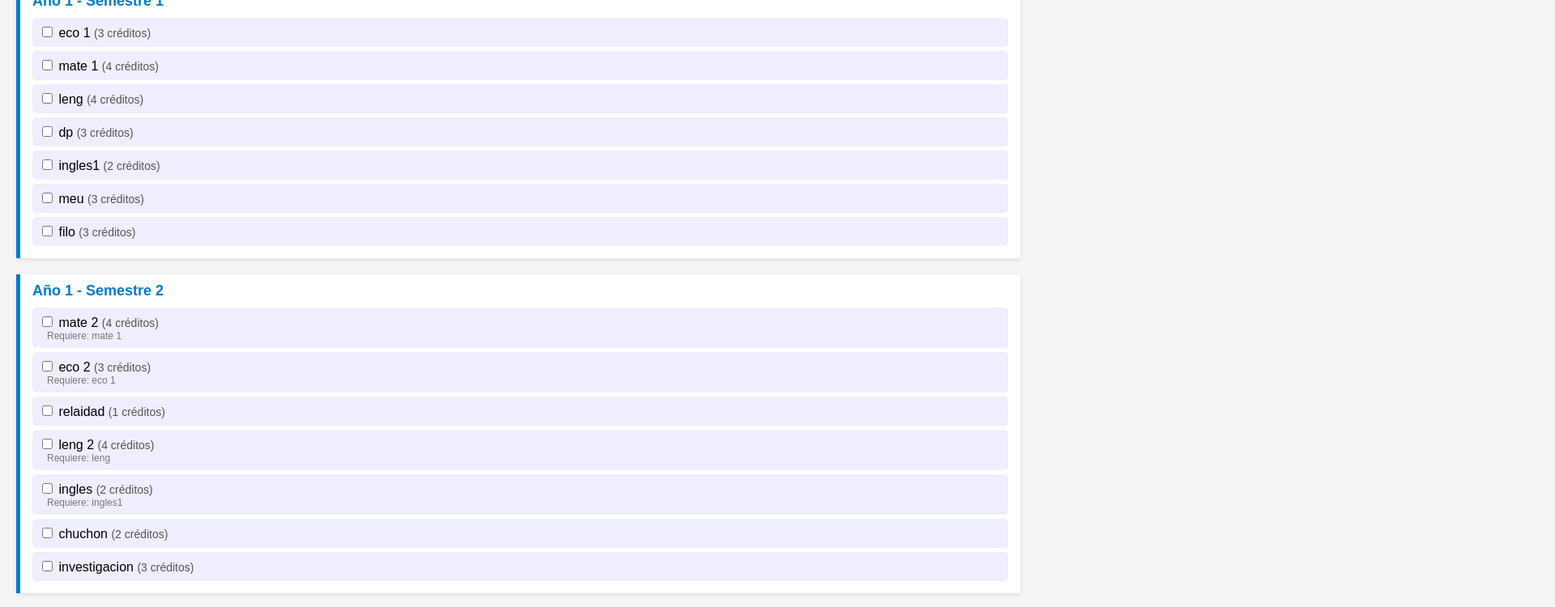
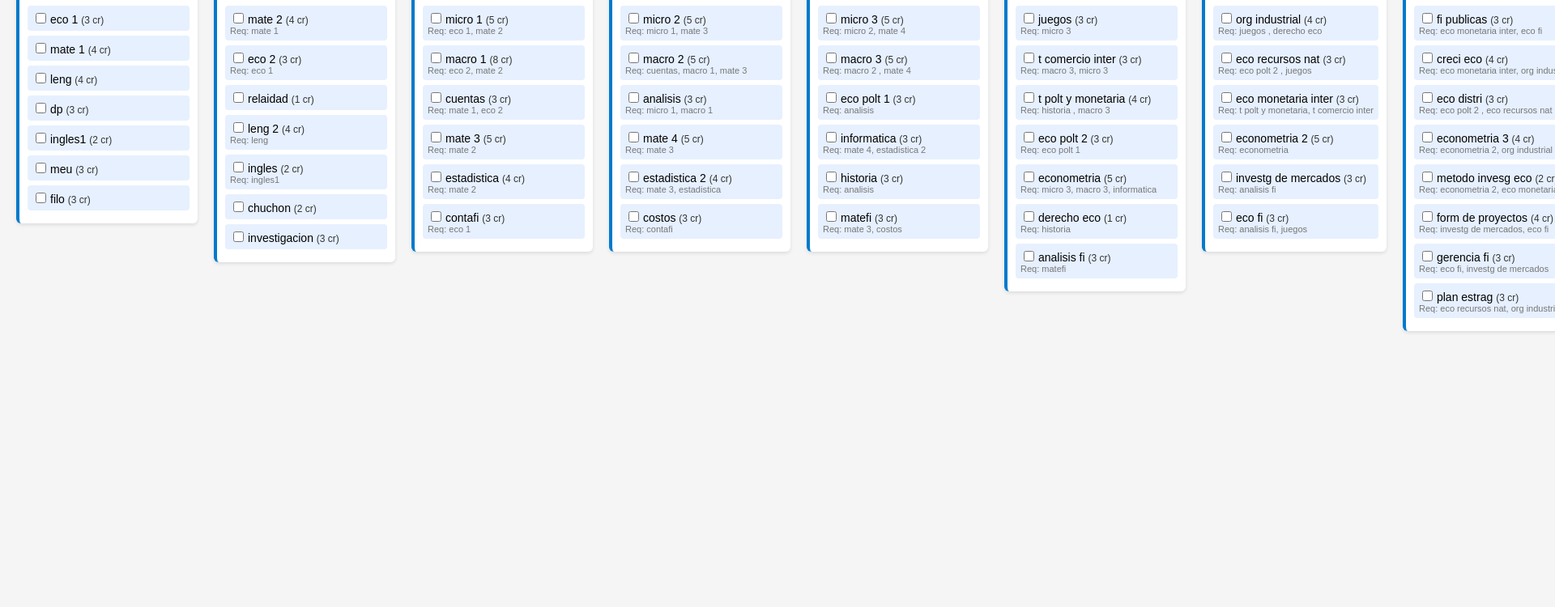
Before and after one commit to squanchy1204/adsw, a plain HTML site: page index.html in a window 1280 px wide. Shown: the part 99-849 px from the top of the page at 81% size, 1920 px wide, since content can reach past the window. After the commit the page ends 800 px from the top, so only its background shows below. Drawn offline with Linux system fonts and the light colour scheme.

Commit message:
index.html

```diff
--- a/index.html
+++ b/index.html
@@ -2,141 +2,145 @@
 <html lang="es">
 <head>
   <meta charset="UTF-8">
-  <title>Malla Interactiva con Créditos</title>
+  <title>Malla Interactiva Horizontal</title>
   <style>
     body {
+      margin: 20px;
       font-family: sans-serif;
-      margin: 20px;
       background: #f5f5f5;
+      overflow-x: auto;
+      overflow-y: hidden;
+      white-space: nowrap;
     }
+
     .semestre {
+      display: inline-block;
+      vertical-align: top;
       background: white;
-      padding: 10px 15px;
-      margin-bottom: 20px;
-      border-left: 5px solid #007acc;
-      box-shadow: 0 2px 5px rgba(0,0,0,0.1);
+      margin-right: 20px;
+      padding: 10px;
+      min-width: 200px;
+      border-radius: 6px;
+      border-left: 4px solid #007acc;
+      box-shadow: 0 2px 4px rgba(0,0,0,0.1);
     }
+
     .titulo {
       font-weight: bold;
-      font-size: 18px;
+      font-size: 16px;
+      margin-bottom: 10px;
       color: #007acc;
-      margin-bottom: 10px;
+      text-align: center;
     }
+
     .curso {
-      margin: 5px 0;
-      padding: 8px;
-      background: #eef;
-      border-radius: 5px;
+      background: #e6f0ff;
+      margin: 6px 0;
+      padding: 6px;
+      border-radius: 4px;
+      font-size: 14px;
     }
-    .curso.aprobado {
-      background: #d4edda;
+
+    .curso.aprobado { background-color: #d4edda; }
+    .curso.desaprobado { background-color: #f8d7da; }
+
+    .creditos {
+      color: #333;
+      font-size: 12px;
     }
-    .curso.desaprobado {
-      background: #f8d7da;
+
+    .requisitos {
+      color: #777;
+      font-size: 11px;
     }
-    .creditos {
-      font-size: 14px;
-      color: #555;
-    }
-    .requisitos {
-      font-size: 12px;
-      color: #777;
-      margin-left: 10px;
+
+    input[type="checkbox"] {
+      margin-right: 5px;
     }
   </style>
 </head>
 <body>
-  <h1>Malla Curricular Interactiva</h1>
+  <h2 style="margin-left: 10px;">Malla Curricular Interactiva</h2>
   <div id="malla"></div>
 
   <script>
-    let estadoCursos = {}; // estado: aprobado/desaprobado
+    let estadoCursos = {};
 
     function renderMalla(data) {
       const malla = document.getElementById("malla");
       const materiasPorId = {};
 
-      // Indexar materias por id
-      data.mallaData.forEach(bloque => {
-        bloque.materias.forEach(m => {
-          materiasPorId[m.id] = m;
-        });
+      // Indexar materias
+      data.mallaData.forEach(b => {
+        b.materias.forEach(m => materiasPorId[m.id] = m);
       });
 
       data.mallaData.forEach(bloque => {
-        if (!bloque.materias || bloque.materias.length === 0) return;
+        if (!bloque.materias.length) return;
 
-        const div = document.createElement("div");
-        div.className = "semestre";
+        const col = document.createElement("div");
+        col.className = "semestre";
 
         const titulo = document.createElement("div");
         titulo.className = "titulo";
         titulo.textContent = `Año ${bloque.año} - ${bloque.periodo}`;
-        div.appendChild(titulo);
+        col.appendChild(titulo);
 
-        bloque.materias.forEach(materia => {
+        bloque.materias.forEach(m => {
           const curso = document.createElement("div");
           curso.className = "curso";
-          curso.id = materia.id;
+          curso.id = m.id;
 
           const check = document.createElement("input");
           check.type = "checkbox";
           check.addEventListener("change", () => {
-            estadoCursos[materia.id] = check.checked;
-            actualizarEstilos();
+            estadoCursos[m.id] = check.checked;
+            actualizar();
           });
 
           const nombre = document.createElement("span");
-          nombre.innerHTML = ` ${materia.nombre} <span class="creditos">(${materia.creditos} créditos)</span>`;
+          nombre.innerHTML = `${m.nombre} <span class="creditos">(${m.creditos} cr)</span>`;
 
           curso.appendChild(check);
           curso.appendChild(nombre);
 
-          if (materia.requisitos.length > 0) {
+          if (m.requisitos?.length) {
             const requisitos = document.createElement("div");
             requisitos.className = "requisitos";
-            const nombresReq = materia.requisitos.map(id => materiasPorId[id]?.nombre || "(?)");
-            requisitos.textContent = "Requiere: " + nombresReq.join(", ");
+            const reqNames = m.requisitos.map(rid => materiasPorId[rid]?.nombre || "(?)");
+            requisitos.textContent = "Req: " + reqNames.join(", ");
             curso.appendChild(requisitos);
           }
 
-          div.appendChild(curso);
+          col.appendChild(curso);
         });
 
-        malla.appendChild(div);
+        malla.appendChild(col);
       });
 
-      function actualizarEstilos() {
-        Object.keys(materiasPorId).forEach(id => {
-          const materia = materiasPorId[id];
-          const cursoEl = document.getElementById(id);
-          if (!cursoEl) return;
+      function actualizar() {
+        Object.values(materiasPorId).forEach(m => {
+          const el = document.getElementById(m.id);
+          if (!el) return;
+          el.classList.remove("aprobado", "desaprobado");
 
-          cursoEl.classList.remove("aprobado", "desaprobado");
+          const aprobado = estadoCursos[m.id] === true;
+          const requisitosOK = (m.requisitos || []).every(id => estadoCursos[id]);
 
-          const aprobado = estadoCursos[id] === true;
-          const requisitos = materia.requisitos || [];
+          el.style.opacity = requisitosOK ? "1" : "0.4";
 
-          const requisitosCumplidos = requisitos.every(rid => estadoCursos[rid] === true);
-
-          if (!requisitosCumplidos) {
-            cursoEl.style.opacity = 0.4;
-          } else {
-            cursoEl.style.opacity = 1.0;
-          }
-
-          if (aprobado) cursoEl.classList.add("aprobado");
-          else if (estadoCursos[id] === false) cursoEl.classList.add("desaprobado");
+          if (aprobado) el.classList.add("aprobado");
+          else if (estadoCursos[m.id] === false) el.classList.add("desaprobado");
         });
       }
     }
 
     fetch("malla.json")
       .then(r => r.json())
-      .then(data => renderMalla(data))
-      .catch(err => {
-        document.getElementById("malla").textContent = "Error al cargar malla.json";
-        console.error(err);
+      .then(json => renderMalla(json))
+      .catch(e => {
+        document.getElementById("malla").innerText = "Error cargando malla.json";
+        console.error(e);
       });
   </script>
 </body>
```
